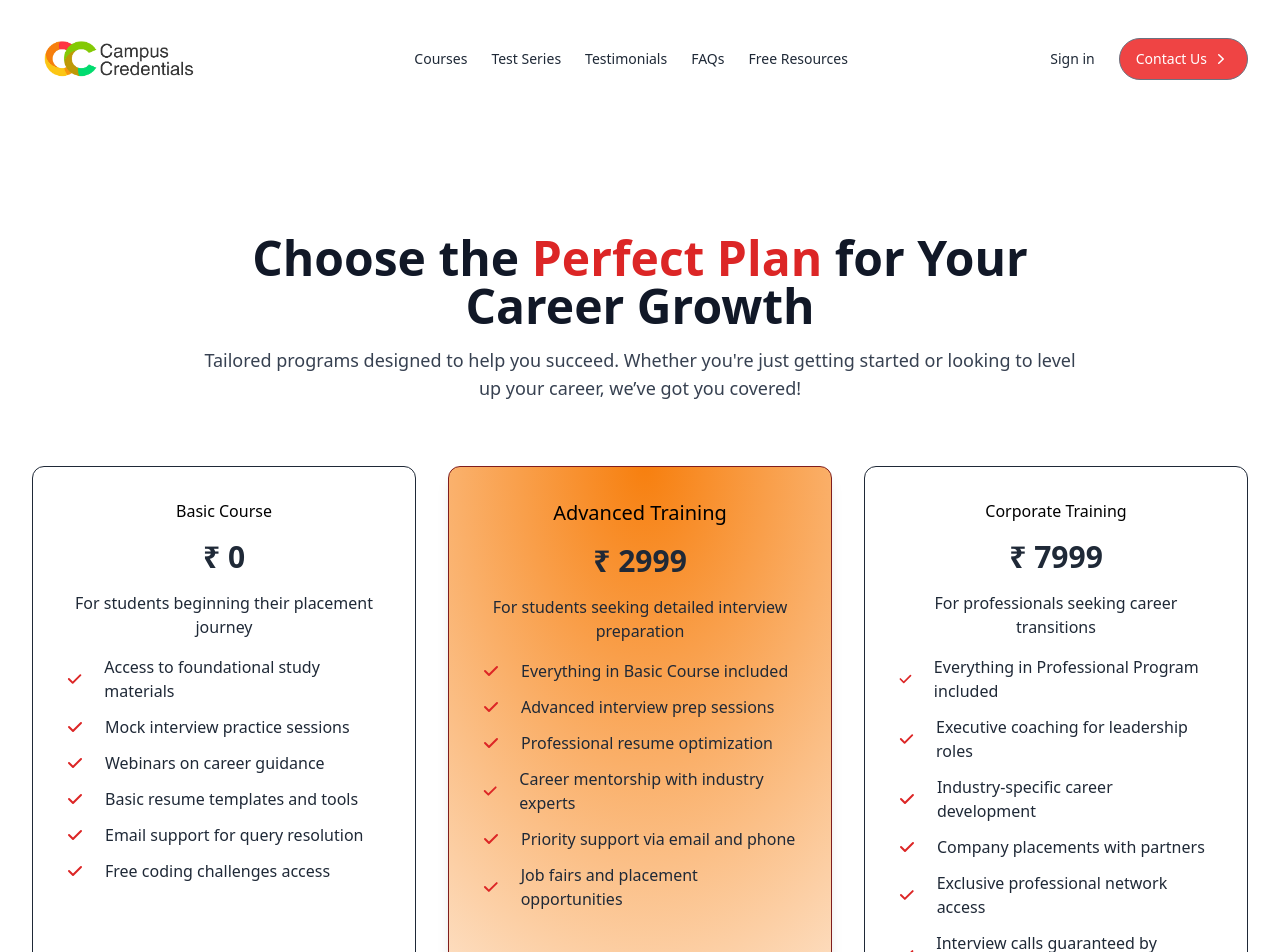
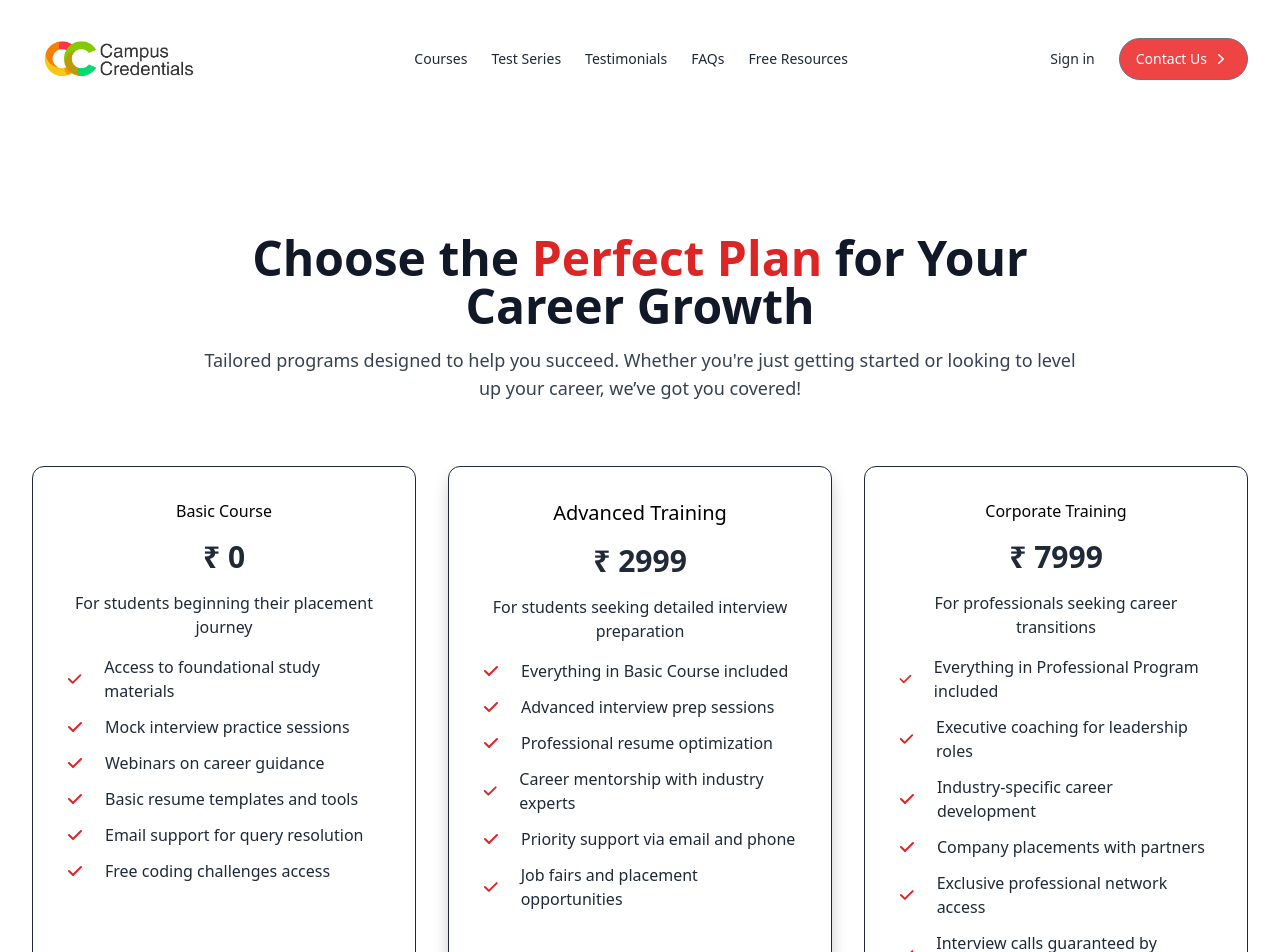
Before and after one commit to sudarsonhalder/Campus-Credentials-Official-Website, a Next.js app: page / in a window 1280 px wide. Shown: the top 952 px of the page. Built offline with nearby package versions, Linux system fonts and the light colour scheme.

Commit message:
colour hower changes

```diff
--- a/components/ui/Features/Features.jsx
+++ b/components/ui/Features/Features.jsx
@@ -65,7 +65,7 @@ const Features = () => {
                     }}
                 >
                     <div className="max-w-xl mx-auto text-center">
-                        <h2 className="text-gray-800 text-3xl font-semibold sm:text-4xl">
+                        <h2 className="text-gray-800 sm:mt-28 text-3xl font-semibold sm:text-4xl">
                         Unlock Your Potential with Campus Credentials
                         </h2>
                         <p className="mt-3">
--- a/components/ui/Pricing/Pricing.jsx
+++ b/components/ui/Pricing/Pricing.jsx
@@ -1,8 +1,10 @@
+import { useState } from 'react';
 import LayoutEffect from "@/components/LayoutEffect";
 import SectionWrapper from "@/components/SectionWrapper";
 import Button from "../Button";
 
 const Pricing = () => {
+    const [hoveredCard, setHoveredCard] = useState(null);
 
     const plans = [
         {
@@ -49,11 +51,20 @@ const Pricing = () => {
         }
     ];
 
-    const mostPopPricingBg = "radial-gradient(130.39% 130.39% at 51.31% -0.71%, #F77F0E 0%, rgba(247, 127, 14, 0) 100%)";
+    const handleMouseEnter = (idx) => {
+        setHoveredCard(idx);
+    };
+
+    const handleMouseLeave = () => {
+        setHoveredCard(null);
+    };
+
+    // Updated radial gradient style for hover (constant over entire card)
+    const gradientStyle = "radial-gradient(circle, rgba(247, 127, 14, 0.7) 0%, rgba(247, 127, 14, 0) 100%)";
 
     return (
         <SectionWrapper id="pricing" className='custom-screen'>
-            <div className='relative max-w-4xl mx-auto text-center '>
+            <div className='relative max-w-4xl mx-auto text-center'>
                 <h2 className='text-gray-900 text-4xl font-bold sm:text-5xl'>
                     Choose the <span className="text-red-600">Perfect Plan</span> for Your Career Growth
                 </h2>
@@ -73,9 +84,17 @@ const Pricing = () => {
                         plans.map((item, idx) => (
                             <div
                                 key={idx}
-                                className={`relative flex flex-col justify-between h-full rounded-xl border border-gray-800 p-8 ${item.isMostPop ? "border-red-900 shadow-lg" : ""}`}
+                                className={`relative flex flex-col justify-between h-full rounded-xl border border-gray-800 p-8 transition-all duration-500`}
+                                onMouseEnter={() => handleMouseEnter(idx)}
+                                onMouseLeave={handleMouseLeave}
                                 style={{
-                                    backgroundImage: item.isMostPop ? mostPopPricingBg : ""
+                                    background: hoveredCard === idx
+                                        ? gradientStyle
+                                        : "",
+                                    backgroundColor: item.isMostPop ? "white" : "white", // Keep all cards white
+                                    boxShadow: hoveredCard === idx || item.isMostPop
+                                        ? "0px 10px 15px rgba(0, 0, 0, 0.2)"
+                                        : ""
                                 }}
                             >
                                 {/* Header */}
```
